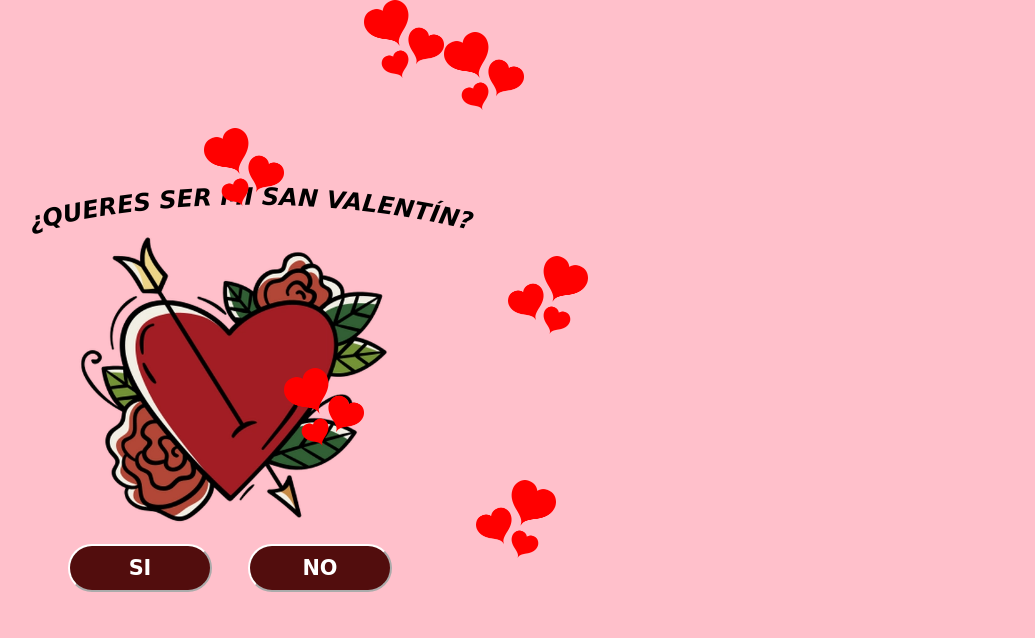
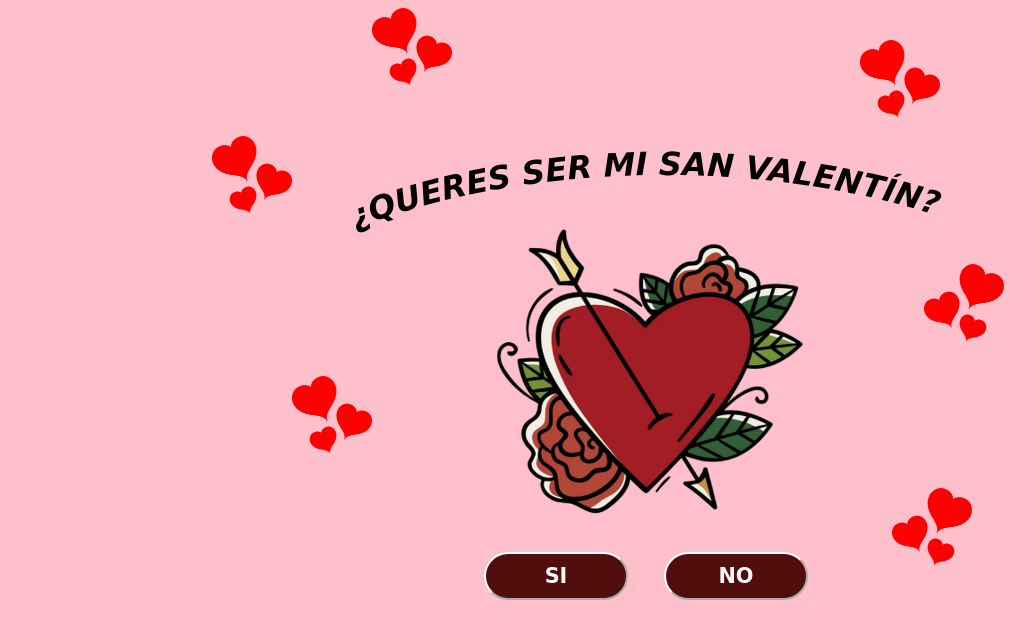
Before and after one commit to franciscopansaa/san-valentin, a plain HTML site: page index.html in a window 1280 px wide. Shown: the whole page, without its empty margins (36-1071 px from the left). Drawn offline with Linux system fonts and the light colour scheme.

Commit message:
Se agrega el proyecto

```diff
--- a/css/style.css
+++ b/css/style.css
@@ -1,8 +1,3 @@
-*{
-    margin: 0;
-    padding: 0;
-}
-
 body{
     background-color: pink;
     text-align: center;
@@ -10,13 +5,11 @@
 
 .txt{
     color: rgb(82, 13, 13);
-    position: absolute;
-    display: flex;
     font-family: 'Great Vibes', cursive;
     font-style: oblique;
     font-weight: bolder;
-    font-size: 1.5rem;
-    margin-left: 0;
+    font-size: 2rem;
+    margin-left: 20rem;
     margin-top: 0rem;
 }
 
@@ -24,13 +17,12 @@
     position: absolute;
     margin: 0;
     padding: 0;
-    max-width: 500px;
 }
 
 .corazon{
     width: 20rem;
-    margin-left: 7rem;
-    margin-top: 14rem;
+    margin-left: 32.5rem;
+    margin-top: 13rem;
 }
 
 .c1{
@@ -76,7 +68,7 @@
     background-color: rgb(82, 13, 13);
     position: relative;
     margin-top: 34rem;
-    margin-left: 6.5rem;
+    margin-left: 32rem;
     width: 9rem;
     height: 3rem;
     font-weight: bolder;
--- a/pagina.html
+++ b/index.html
@@ -11,7 +11,7 @@
         <svg class="txt" width="800" height="500">
             <defs>
               <!-- Aumentamos la longitud de la curva -->
-              <path id="curve" d="M 0,250 A 500,250 0 0,1 680,300" />
+              <path id="curve" d="M 0,250 A 500,250 0 0,1 680,220" />
             </defs>
             <text>
               <textPath href="#curve" startOffset="10%">¿QUERES SER MI SAN VALENTÍN?</textPath>
```
